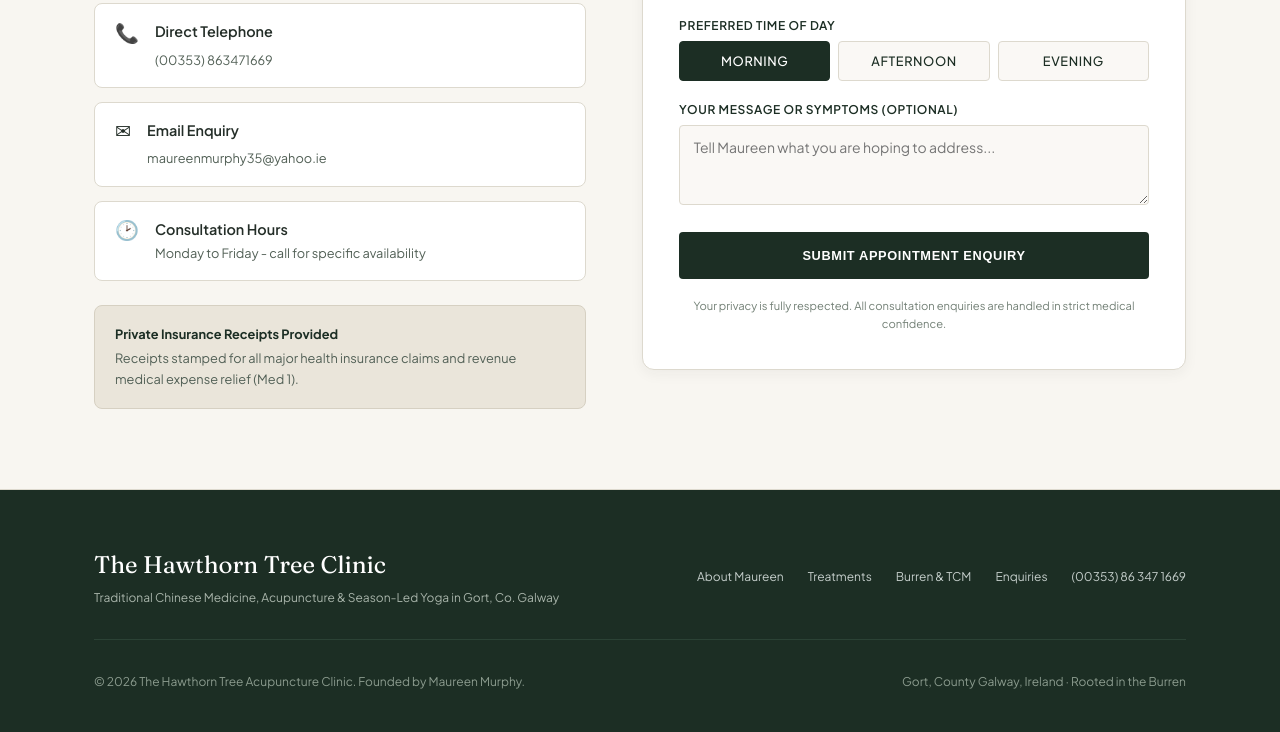
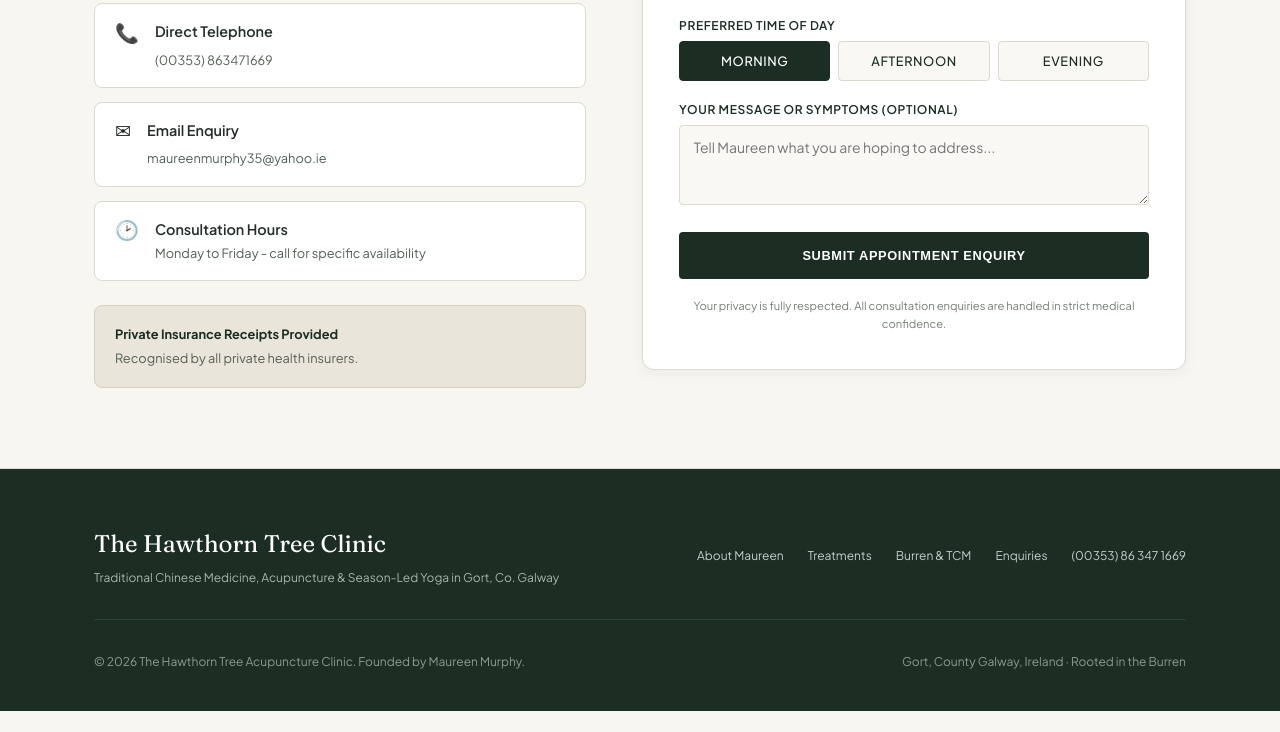
Before and after one commit to TomasJMurphy/hawthorn-tree-clinic, a plain HTML site: page index.html in a window 1280 px wide. Shown: the part 4451-5183 px from the top of the page. After the commit the page ends 5162 px from the top, so only its background shows below. Drawn offline with Linux system fonts and the light colour scheme.

Commit message:
Update insurance receipt description in index.html

```diff
--- a/index.html
+++ b/index.html
@@ -433,7 +433,7 @@
 
                     <div class="insurance-badge-box">
                         <strong>Private Insurance Receipts Provided</strong>
-                        <p>Receipts stamped for all major health insurance claims and revenue medical expense relief (Med 1).</p>
+                        <p>Recognised by all private health insurers. </p>
                     </div>
                 </div>
 
```
